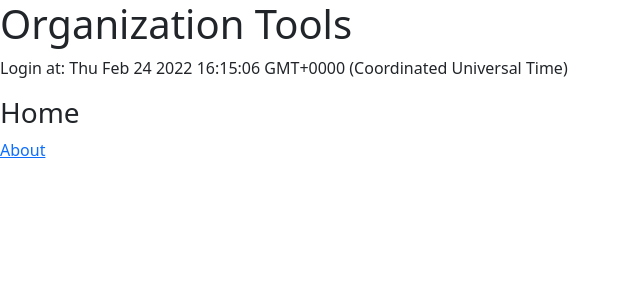
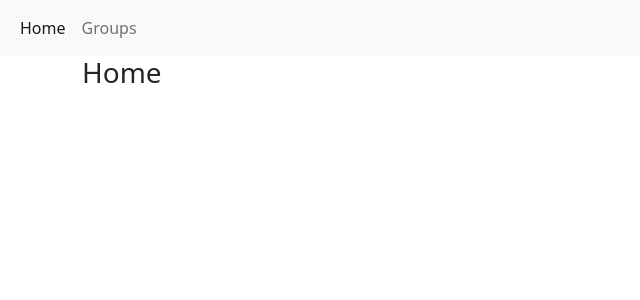
Before and after one commit to trung-nm-2606/org-tool, a React (Create React App) app in the folder react-app/: page / in a window 1280 px wide. Shown: the top 300 px of the page, without its empty margins (0-640 px from the left). Built offline with nearby package versions, Linux system fonts and the light colour scheme.

Commit message:
Add Navbar, BootstrapIcons

```diff
--- a/react-app/src/About.js
+++ /dev/null
@@ -1,11 +0,0 @@
-import React from 'react';
-import { Link } from 'react-router-dom';
-
-const About = () => (
-  <>
-    <h3>About</h3>
-    <Link to="/">Home</Link>
-  </>
-);
-
-export default About;
--- a/react-app/src/App.js
+++ b/react-app/src/App.js
@@ -1,23 +1,20 @@
 import React, { useEffect } from 'react';
-import { useDispatch, useSelector } from 'react-redux';
-import { BrowserRouter } from "react-router-dom";
+import { useDispatch } from 'react-redux';
 import AppRoutes from "./AppRoutes";
+import Layout from './Layout';
 import appRedux from './redux/app';
 
 const App = () => {
   const dispatch = useDispatch();
-  const loginAt = useSelector(state => state.app.loginAt);
 
   useEffect(() => {
     dispatch(appRedux.actions.setLoginAt(new Date()));
   }, [/* componentDidMount */]);
 
   return (
-    <BrowserRouter>
-      <h1>Organization Tools</h1>
-      <p>{`Login at: ${loginAt}`}</p>
+    <Layout>
       <AppRoutes />
-    </BrowserRouter>
+    </Layout>
   );
 }
 
--- /dev/null
+++ b/react-app/src/AppNav.js
@@ -0,0 +1,27 @@
+import React from 'react';
+import { NavLink } from 'react-router-dom';
+import { List } from 'react-bootstrap-icons';
+
+const AppNav = () => {
+  return (
+    <nav className="navbar navbar-expand-lg navbar-light bg-light">
+      <div className="container-fluid">
+        <button className="navbar-toggler" type="button" data-bs-toggle="collapse" data-bs-target="#app-nav" aria-controls="navbarNav" aria-expanded="false" aria-label="Toggle navigation">
+          <List />
+        </button>
+        <div className="collapse navbar-collapse" id="app-nav">
+          <ul className="navbar-nav">
+            <li className="nav-item">
+              <NavLink className="nav-link" to="/">Home</NavLink>
+            </li>
+            <li className="nav-item">
+              <NavLink className="nav-link" to="/groups">Groups</NavLink>
+            </li>
+          </ul>
+        </div>
+      </div>
+    </nav>
+  );
+};
+
+export default AppNav;
--- a/react-app/src/AppRoutes.js
+++ b/react-app/src/AppRoutes.js
@@ -2,12 +2,12 @@
 import { Routes, Route } from 'react-router-dom';
 
 const Home = React.lazy(() => import('./Home'));
-const About = React.lazy(() => import('./About'));
+const Groups = React.lazy(() => import('./Groups'));
 
 const AppRoutes = () => (
   <Suspense fallback={<>Loading...</>}>
     <Routes>
-      <Route path="/about" element={<About />} />
+      <Route path="/groups" element={<Groups />} />
       <Route path="/" element={<Home />} />
     </Routes>
   </Suspense>
--- /dev/null
+++ b/react-app/src/Groups.js
@@ -0,0 +1,9 @@
+import React from 'react';
+
+const Groups = () => (
+  <>
+    <h3>Groups</h3>
+  </>
+);
+
+export default Groups;
--- a/react-app/src/Home.js
+++ b/react-app/src/Home.js
@@ -1,10 +1,8 @@
 import React from 'react';
-import { Link } from 'react-router-dom';
 
 const Home = () => (
   <>
     <h3>Home</h3>
-    <Link to="/about">About</Link>
   </>
 );
 
--- /dev/null
+++ b/react-app/src/Layout.js
@@ -0,0 +1,16 @@
+import React from 'react';
+import { BrowserRouter } from "react-router-dom";
+import AppNav from './AppNav';
+
+const Layout = ({ children }) => {
+  return (
+    <BrowserRouter>
+      <AppNav />
+      <div className="container">
+        {children}
+      </div>
+    </BrowserRouter>
+  );
+};
+
+export default Layout;
```
Also changed, not shown: react-app/package.json (+6 -4 lines), 1 other file (tests, documents, lock files or other folders).
